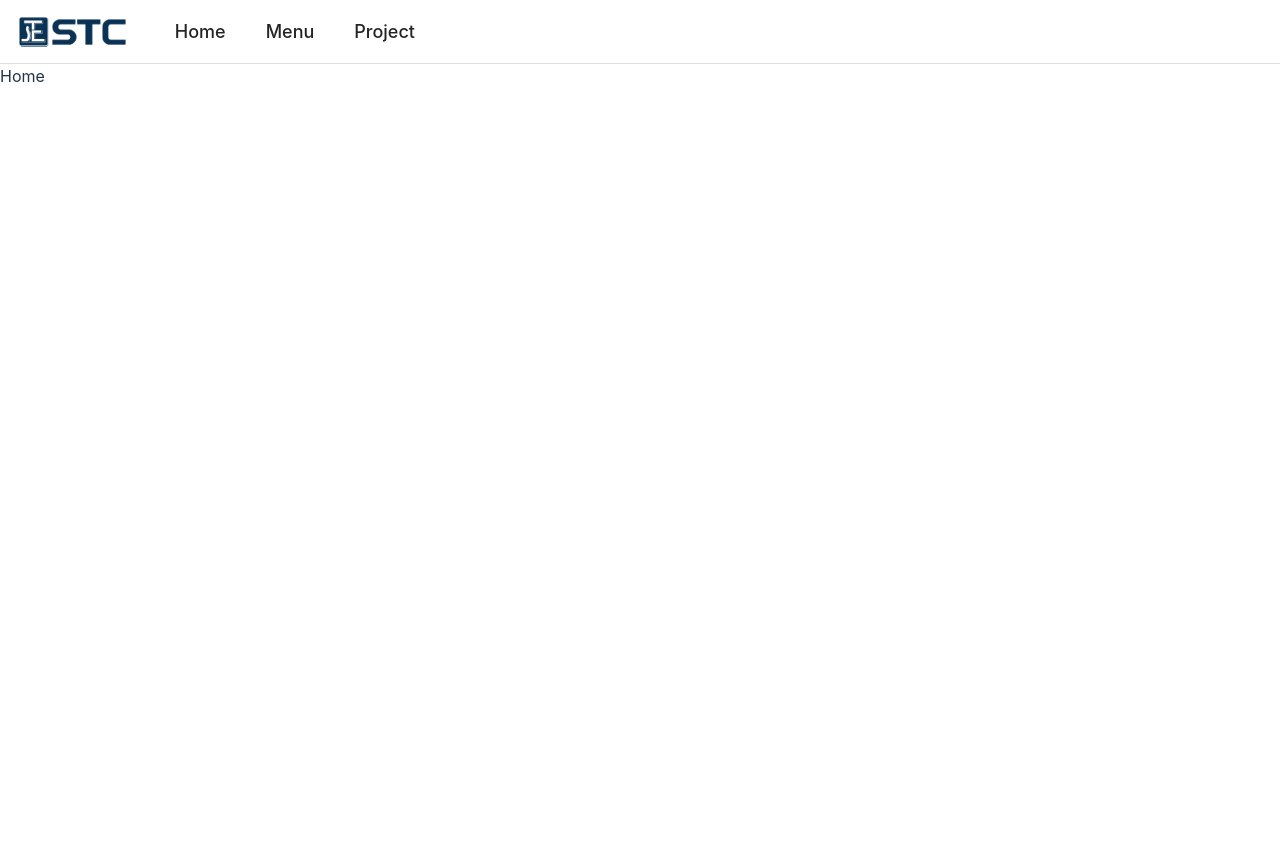
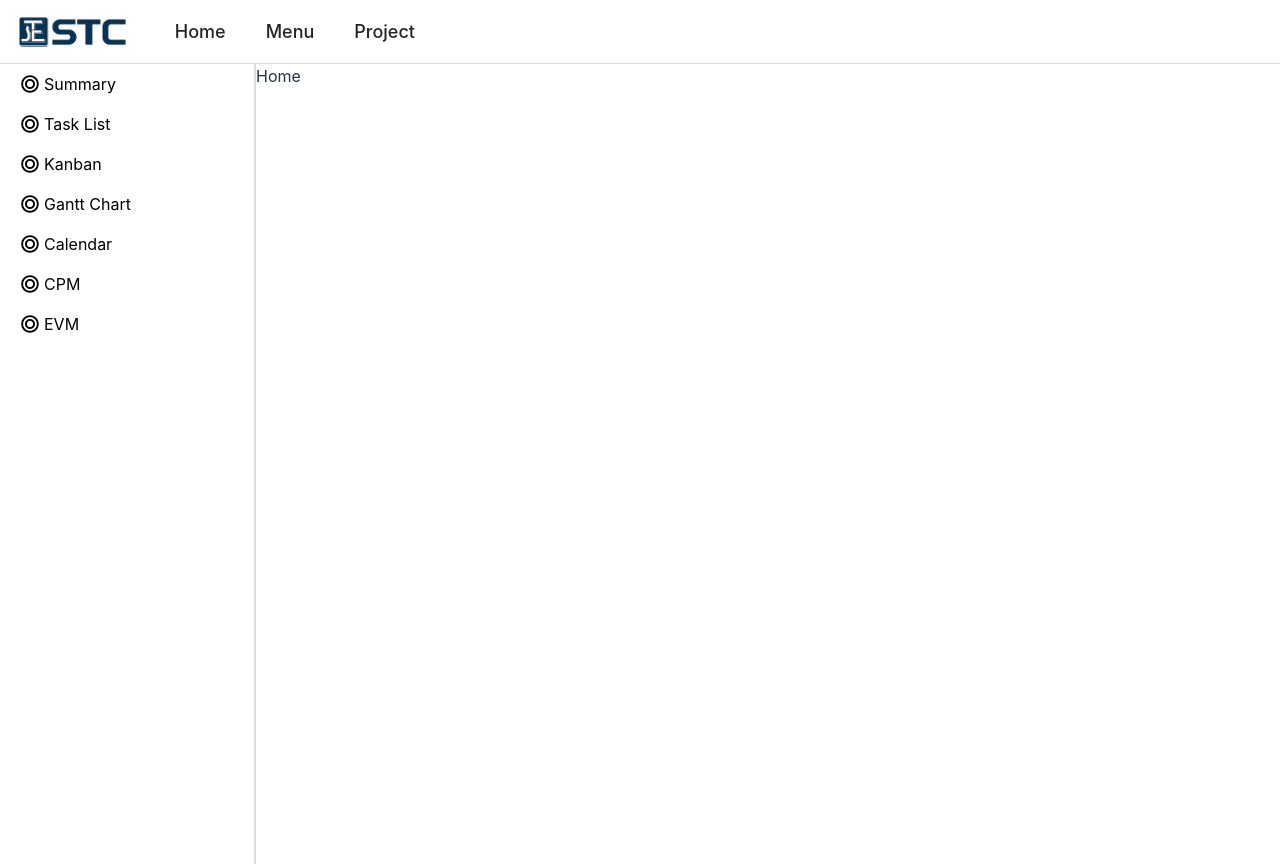
Before and after one commit to alexsiracusa/stc-census, a React (Vite) app in the folder frontend/: page / in a window 1280 px wide. Before the commit the page ends 800 px from the top, so only its background shows below. Built offline with nearby package versions, Linux system fonts and the light colour scheme.

Commit message:
style changes

```diff
--- a/frontend/src/App.tsx
+++ b/frontend/src/App.tsx
@@ -3,14 +3,14 @@ import Navbar from './components/Navbar/Navbar.tsx';
 import ProjectPage from "./pages/ProjectPage/ProjectPage.tsx";
 import HomePage from "./pages/HomePage/HomePage.tsx";
 import ProjectDashboard from "./pages/ProjectDashboard/ProjectDashboard.tsx";
-
 import {Route, Routes} from 'react-router-dom';
+import ProjectSidebar from "./components/ProjectSidebar/ProjectSidebar.tsx";
 
 function App() {
     return (
         <>
             <Navbar/>
-
+            <ProjectSidebar id={0}/>
             <div className='page-content'>
                 <Routes>
                     <Route path="/project/:id/*" element={<ProjectPage/>}/>
--- a/frontend/src/components/ProjectSidebar/ProjectSidebar.css
+++ b/frontend/src/components/ProjectSidebar/ProjectSidebar.css
@@ -1,9 +1,9 @@
 
     .sidebar {
-    height: 100%;
+        height: 100vh;
         width: 16em;
         max-width: 100vw;
-
+        background-color: #fff;
         padding: 0 0.5em;
         border-right: solid #dedede 2px;
     }
@@ -12,10 +12,8 @@
         display: flex;
         flex-direction: row;
         align-items: center;
-
         gap: 0.25em;
         padding: 0.5em 0.75em;
-
         font-size: 1em;
         color: black;
     }
--- a/frontend/src/index.css
+++ b/frontend/src/index.css
@@ -5,7 +5,8 @@
 
     color-scheme: light dark;
     color: rgba(255, 255, 255, 0.87);
-    background-color: #242424;
+    color: black;
+    background-color: white;
 
     font-synthesis: none;
     text-rendering: optimizeLegibility;
@@ -32,10 +33,10 @@ body {
     margin: 0;
     display: flex;
     flex-direction: column;
-
     place-items: center;
     min-width: 320px;
     min-height: 100vh;
+    overflow: hidden;
 }
 
 @media (prefers-color-scheme: light) {
--- a/frontend/src/pages/ProjectPage/ProjectPage.css
+++ b/frontend/src/pages/ProjectPage/ProjectPage.css
@@ -3,7 +3,6 @@
     display: flex;
     flex-direction: row;
     align-content: flex-start;
-
     width: 100%;
     height: 100%;
 }
```
Lines whose indentation alone changed are shown as unchanged.
